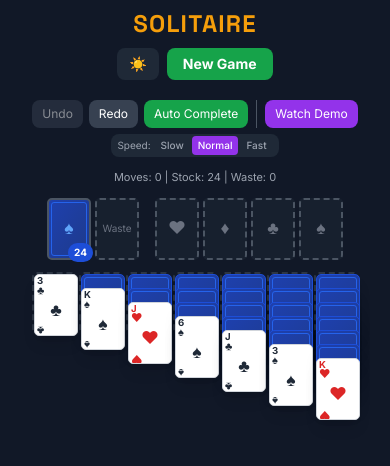
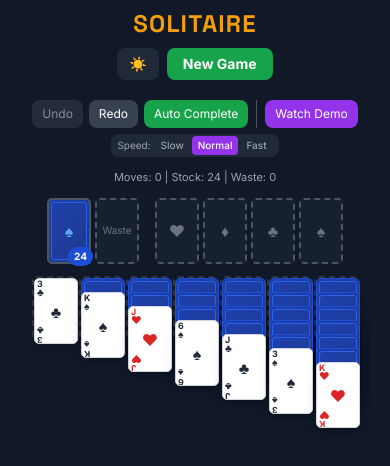
Before and after one commit to SeeingSites/solitaire, a React (Vite) app in the folder frontend/: page / in a window 390 px wide. Shown: the top 466 px of the page. Built offline with nearby package versions, Linux system fonts and the light colour scheme.

Commit message:
Remove footer entirely; bump mobile card height 62→66px with smaller fonts

```diff
--- a/frontend/src/App.tsx
+++ b/frontend/src/App.tsx
@@ -38,11 +38,6 @@ function App() {
 
         {/* Game Board */}
         <GameBoard />
-
-        {/* Footer */}
-        <footer className="text-center text-gray-500 text-xs mt-8 hidden sm:block">
-          Classic Klondike Solitaire
-        </footer>
       </div>
     </div>
   );
--- a/frontend/src/index.css
+++ b/frontend/src/index.css
@@ -26,16 +26,16 @@
 @media (max-width: 480px) {
   :root {
     --card-w: 44px;
-    --card-h: 62px;
+    --card-h: 66px;
     --card-overlap: 14px;
     --card-gap-top: 4px;
     --card-gap-tableau: 3px;
     --card-radius: 5px;
     --card-border: 1px;
     --card-pad: 1px 2px;
-    --card-font-rank: 0.6rem;
-    --card-font-suit: 0.7rem;
-    --card-font-center: 1.1rem;
+    --card-font-rank: 0.55rem;
+    --card-font-suit: 0.65rem;
+    --card-font-center: 1rem;
   }
 }
 
```
